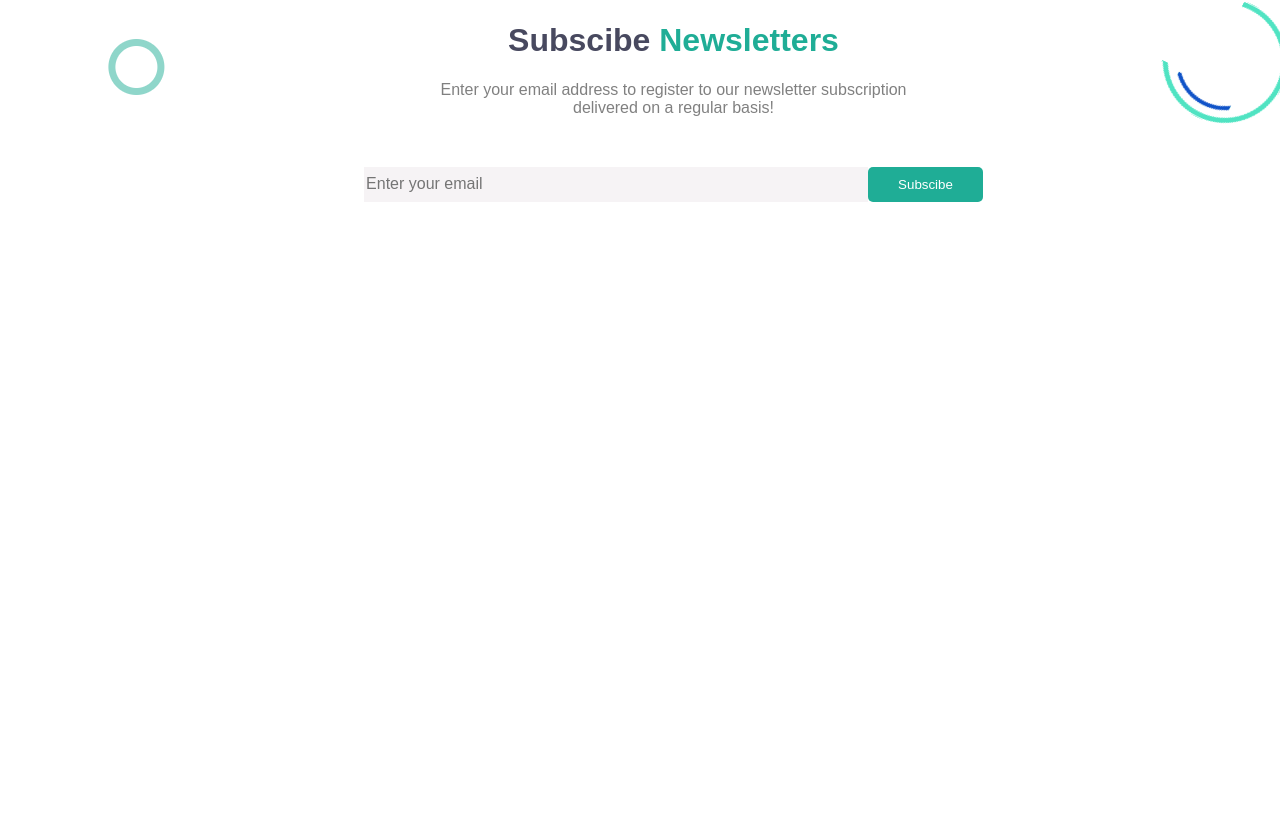
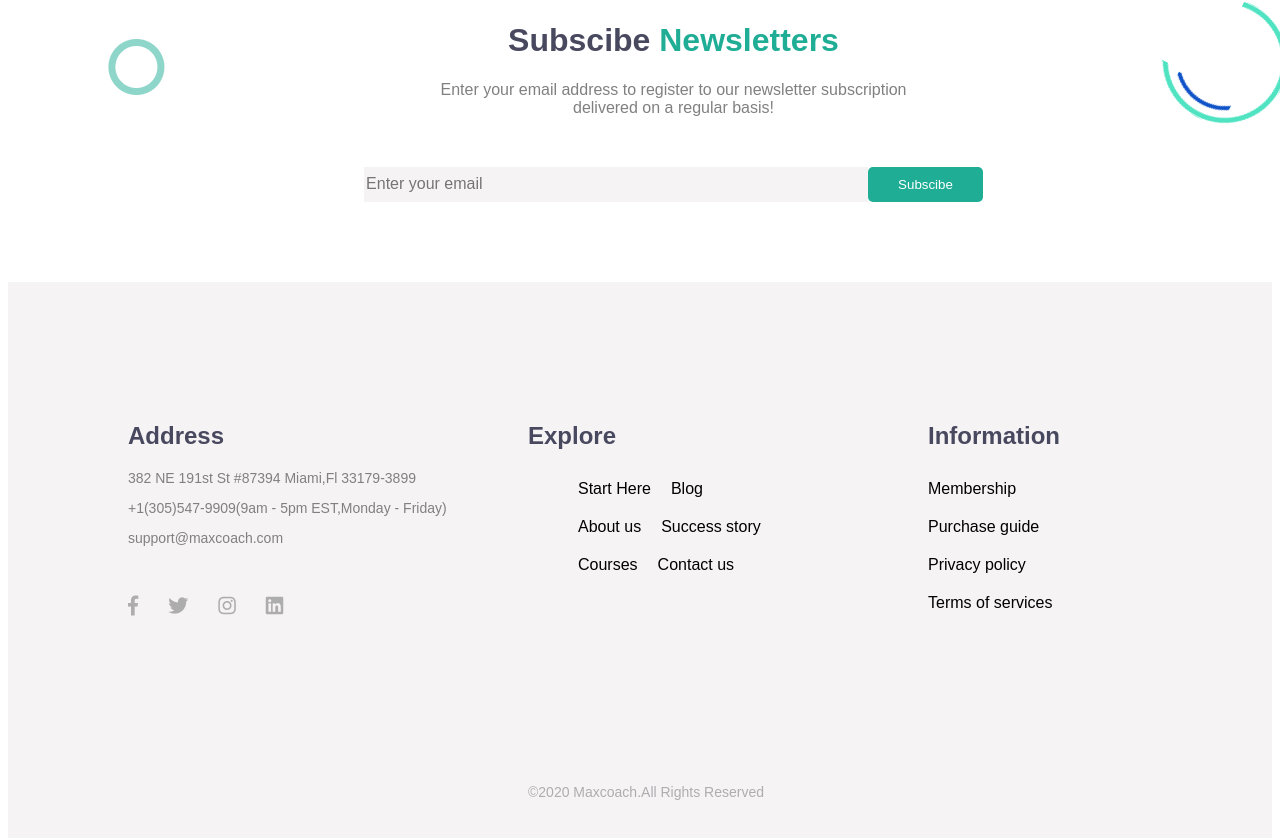
Before and after one commit to santocaridi99/proj-html-vuejs, a Vue app: page / in a window 1280 px wide. Shown: the part 5029-5867 px from the top of the page. Before the commit the page ends 5319 px from the top, so only its background shows below. Built offline with nearby package versions, Linux system fonts and the light colour scheme.

Commit message:
implementato footer (fine). domani lavorare su dettagli e pulizia codice

```diff
--- a/src/App.vue
+++ b/src/App.vue
@@ -6,7 +6,13 @@
     <!-- sezione main  -->
     <main-content></main-content>
     <!-- sezione footer -->
-    <footer-container></footer-container>
+    <!-- props che passo al footer -->
+    <footer-container
+      :address="address"
+      :socials="socials"
+      :links="links"
+      :informations="informations"
+    ></footer-container>
   </div>
 </template>
 
@@ -28,39 +34,117 @@ export default {
   },
   data() {
     return {
-      navbar:[
+      // array di oggetti per la navbar
+      navbar: [
         {
-          id:"1",
-          text:"Home",
-          url:"/"
+          id: "1",
+          text: "Home",
+          url: "/",
         },
-         {
-          id:"2",
-          text:"Pages",
-          url:"/"
+        {
+          id: "2",
+          text: "Pages",
+          url: "/",
         },
-         {
-          id:"3",
-          text:"Courses",
-          url:"/"
+        {
+          id: "3",
+          text: "Courses",
+          url: "/",
         },
-         {
-          id:"4",
-          text:"Features",
-          url:"/"
+        {
+          id: "4",
+          text: "Features",
+          url: "/",
         },
-         {
-          id:"5",
-          text:"Blog",
-          url:"/"
+        {
+          id: "5",
+          text: "Blog",
+          url: "/",
         },
-         {
-          id:"6",
-          text:"Shop",
-          url:"/"
+        {
+          id: "6",
+          text: "Shop",
+          url: "/",
         },
-
-      ]
+      ],
+      // array per indirizzi nel footer
+      address: [
+        {
+          id: "7",
+          text: "382 NE 191st St #87394 Miami,Fl 33179-3899",
+          content: "address",
+        },
+        {
+          id: "8",
+          text: "+1(305)547-9909(9am - 5pm EST,Monday - Friday)",
+          content: "number+disponibility",
+        },
+        {
+          id: "9",
+          text: "support@maxcoach.com",
+          content: "email",
+        },
+      ],
+      // array per icone social nel footer
+      // usiamo fontawsome e passiamo i codici
+      socials: [
+        "fab fa-facebook-f",
+        "fab fa-twitter",
+        "fab fa-instagram",
+        "fab fa-linkedin",
+      ],
+      // array per lista Explore nel footer
+      links: [
+        { id: "10", text: "Start Here", url: "/" },
+        {
+          id: "11",
+          text: "Blog",
+          url: "/",
+        },
+        {
+          id: "12",
+          text: "About us",
+          url: "/",
+        },
+        {
+          id: "13",
+          text: "Success story",
+          url: "/",
+        },
+        {
+          id: "14",
+          text: "Courses",
+          url: "/",
+        },
+        {
+          id: "15",
+          text: "Contact us",
+          url: "/",
+        },
+      ],
+      // array informazioni nel footer
+      informations: [
+        {
+          id: "16",
+          text: "Membership",
+          url: "/",
+        },
+        {
+          id: "17",
+          text: "Purchase guide",
+          url: "/",
+        },
+        {
+          id: "18",
+          text: "Privacy policy",
+          url: "/",
+        },
+        {
+          id: "19",
+          text: "Terms of services",
+          url: "/",
+        },
+      ],
     };
   },
 };
--- a/src/components/FooterContainer.vue
+++ b/src/components/FooterContainer.vue
@@ -1,11 +1,132 @@
 <template>
-    <div></div>
+  <footer>
+    <div class="container">
+      <!-- prima sezione del footer -->
+      <div class="fFirst">
+        <div class="address">
+          <!-- per ogni oggetto presente nell'array address stampo il valore testo -->
+          <h2>Address</h2>
+          <p v-for="contact in address" :key="contact.id">{{ contact.text }}</p>
+        </div>
+        <!-- per ogni elemento presente nell'array assegno alla classe v-model il contenuto -->
+        <div class="social">
+          <i v-for="(social, i) in socials" :key="i" :class="social"></i>
+        </div>
+      </div>
+      <!-- seconda sezione del footer -->
+      <div class="fSecond">
+        <div class="explore">
+          <h2>Explore</h2>
+          <ul>
+            <!-- per ogni link presente nell'array links stampo il testo -->
+            <li v-for="link in links" :key="link.id">
+              <a :href="link.url">
+                {{ link.text }}
+              </a>
+            </li>
+          </ul>
+        </div>
+        <div class="rights">©2020 Maxcoach.All Rights Reserved</div>
+      </div>
+      <!-- terza sezione del footer -->
+      <div class="fthird">
+        <div class="information">
+          <h2>Information</h2>
+          <ul>
+            <!-- per ogni informazione presente nell'array informations stampo testo -->
+            <li v-for="info in informations" :key="info.id">
+              <a :href="info.url">
+                {{ info.text }}
+              </a>
+            </li>
+          </ul>
+        </div>
+      </div>
+      <!-- pulsante per tornare in cima -->
+      <div class="backtop">
+        <i class="fas fa-arrow-up"></i>
+      </div>
+    </div>
+  </footer>
 </template>
 <script>
 export default {
-
-}
+  props: {
+    // passo da app l'array di oggetti address
+    address: Array,
+    socials: Array,
+    links: Array,
+    informations: Array,
+  },
+};
 </script>
 <style lang="scss" scoped>
-@import '@/style/variables.scss';
+@import "@/style/variables.scss";
+footer {
+  background-color: $HintofRed;
+  .container {
+    position: relative;
+    display: flex;
+    padding: 80px;
+    .fFirst,
+    .fSecond,
+    .fthird {
+      width: calc(100% / 3 - 40px);
+      margin: 40px;
+    }
+    .fFirst {
+      .address {
+        p {
+          font-size: 14px;
+        }
+      }
+      .social {
+        margin-top: 50px;
+        i {
+          margin-right: 30px;
+          font-size: 20px;
+          color: $ShadyLady;
+        }
+      }
+    }
+    .fSecond {
+      ul {
+        display: flex;
+        flex-wrap: wrap;
+        width: 220px;
+        li {
+          padding: 10px 10px;
+        }
+      }
+      .rights {
+        color: $ShadyLady;
+        font-size: 14px;
+        margin-top: 200px;
+        margin-bottom: 0px;
+      }
+    }
+    .fthird {
+      .information {
+        ul {
+          padding-left: 0;
+          li {
+            padding: 10px 0;
+          }
+        }
+      }
+    }
+    .backtop {
+      position: absolute;
+      bottom: 10%;
+      right: 0;
+      i {
+        background-color: $MountainMeadow;
+        color: $white;
+        padding: 30px;
+        border-radius: 50%;
+        cursor: pointer;
+      }
+    }
+  }
+}
 </style>
--- a/src/style/main.scss
+++ b/src/style/main.scss
@@ -11,7 +11,13 @@ ul{
 // i link non avranno text decoration
 a{
     text-decoration: none;
+    cursor: pointer;
+    color: black;
+    &:hover{
+        color: blue;
+    }
 }
+
 // container avranno margin 0 auto
 .container{
     width: 1200px;
```
